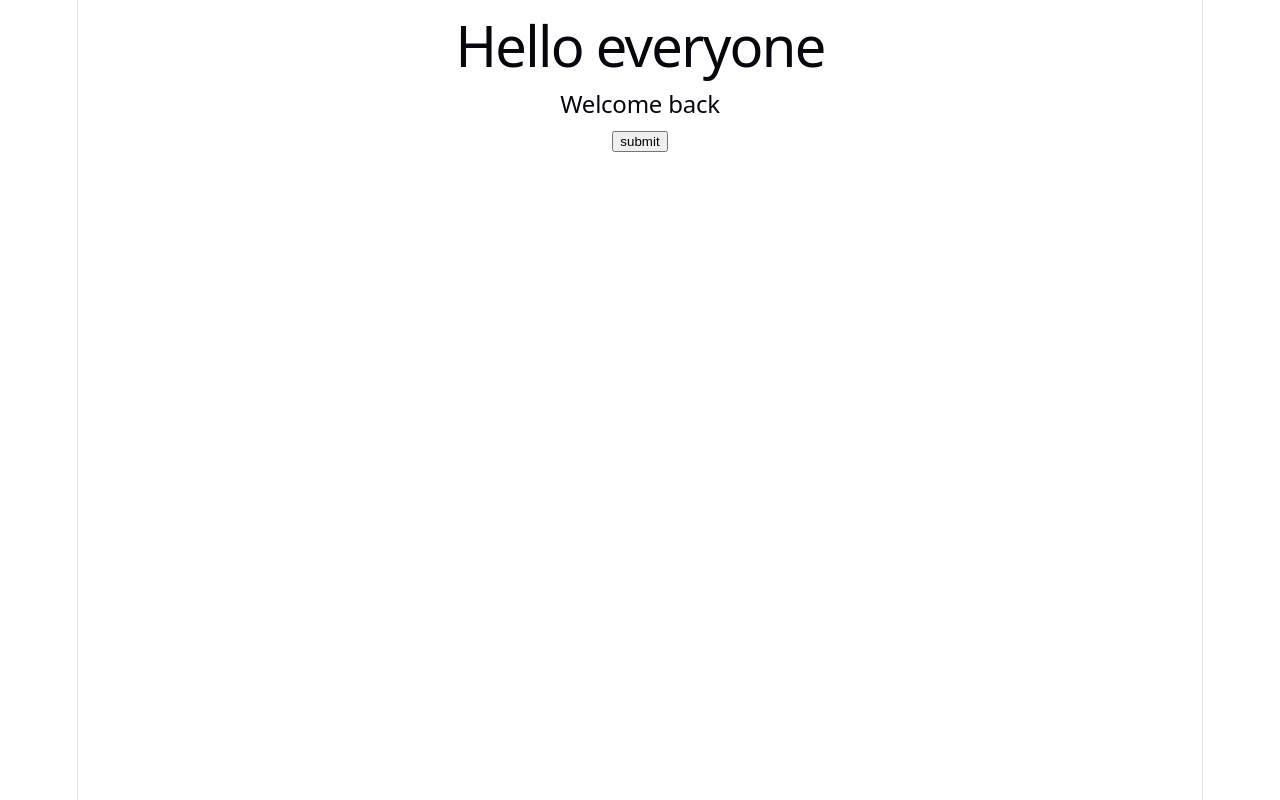
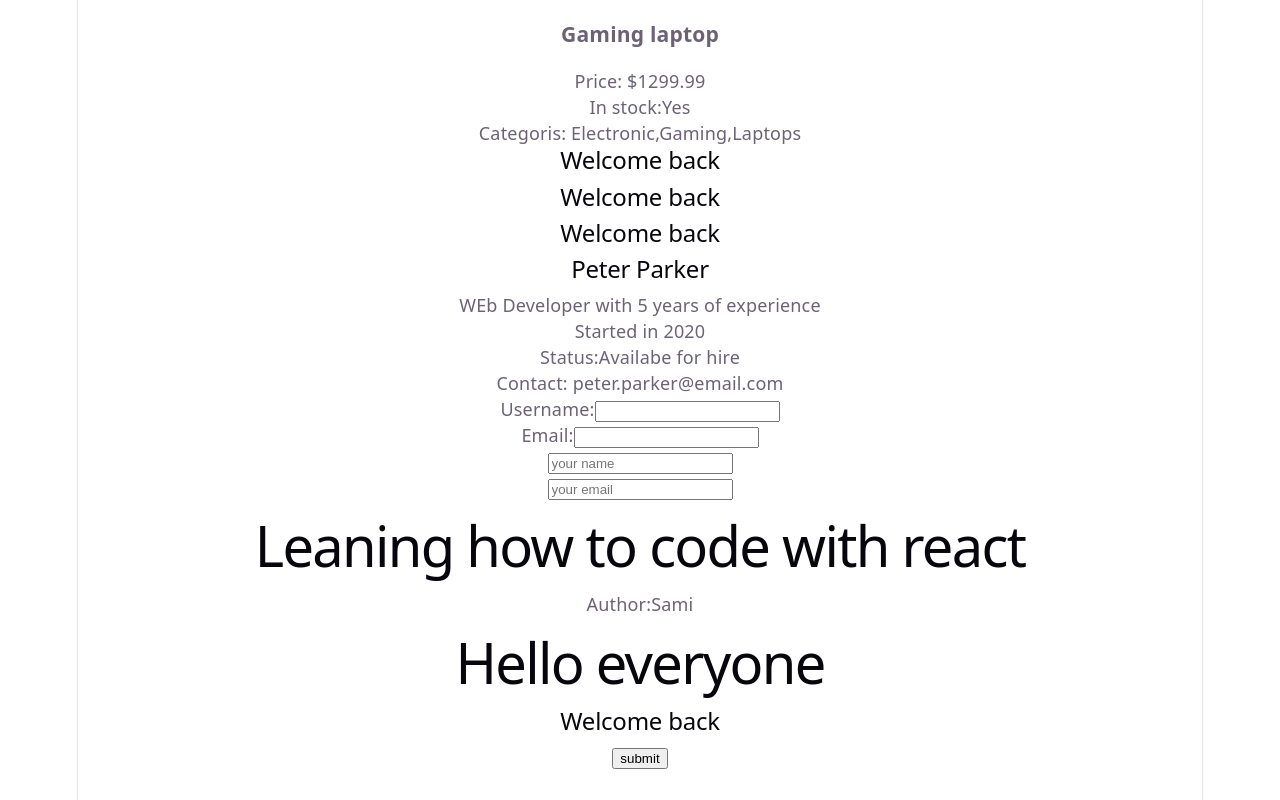
Before and after one commit to samikshasiwakoti/react-learning, a React (Vite) app in the folder hello-world/: page / in a window 1280 px wide. Built offline with nearby package versions, Linux system fonts and the light colour scheme.

Commit message:
Update App component

```diff
--- a/hello-world/src/App.jsx
+++ b/hello-world/src/App.jsx
@@ -3,6 +3,11 @@
 import {Welcome} from './Welcome';
 import Button from './Button';
 import { Hello } from './Hello';
+import { UserProfile } from './UserProfile';
+import { ContactForm } from './ContactForm';
+import { StyledForm } from './StyledForm';
+import { CandidateProfile } from './CandidateProfile';
+import { Product } from './Product';
 import './App.css'
 
  function App()
@@ -10,6 +15,22 @@ import './App.css'
   return (
 
            <div>
+            <Product
+            title ="Gaming laptop"
+             price= {1299.99}
+             inStock={true}
+             categories={["Electronic","Gaming","Laptops"]}
+             />
+
+
+            <Welcome  name ="sami" alias="superwomen"/>
+            <Welcome  name ="Asmi" alias="wonder woman"/>
+            <Welcome  name ="Bruce" alias="Batman"/>
+
+            <CandidateProfile />
+            <StyledForm />
+            <ContactForm />
+            <UserProfile/>
            <Hello />
             <Welcome />
             <Button />
```
